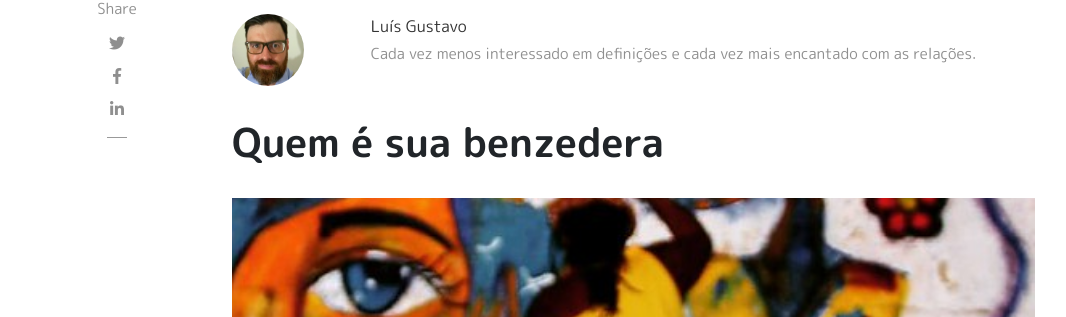
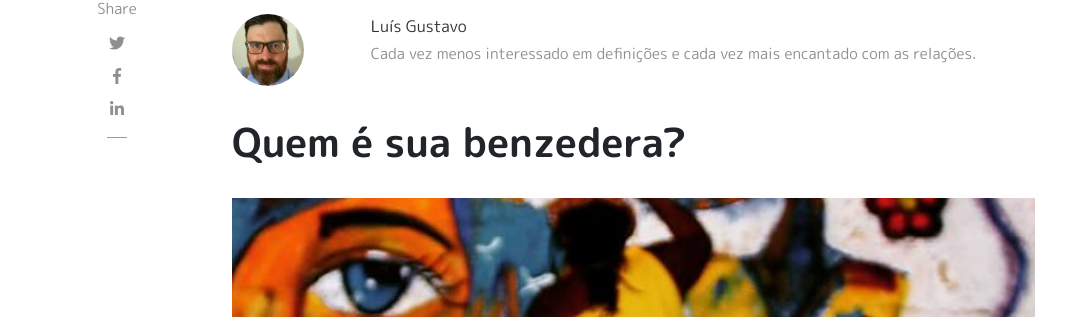
Before and after one commit to rafaelabcaffaro/republiqueta.github.io, a Jekyll site: the page built from _posts/2020-12-15-quem-eh-sua-benzedera.md, in a window 1280 px wide and 900 px high. Shown: the part 218-535 px from the top of the window, without its empty margins (53-1119 px from the left). Built offline with Jekyll 4.4.1, drawn with Linux system fonts in a browser that asks for light colours; nearby versions of some CDN libraries; some web fonts are replaced; comment, search, counter and statistics services are not loaded.

```diff
--- a/_posts/2020-12-15-quem-eh-sua-benzedera.md
+++ b/_posts/2020-12-15-quem-eh-sua-benzedera.md
@@ -1,6 +1,6 @@
 ---
 layout: post
-title: 'Quem é sua benzedera'
+title: 'Quem é sua benzedera?'
 author: lg
 description: 'Esquece o futuro, lembra do passado e acerta o que tá errado hoje'
 categories:
```
Also changed, not shown: 19 other files.
